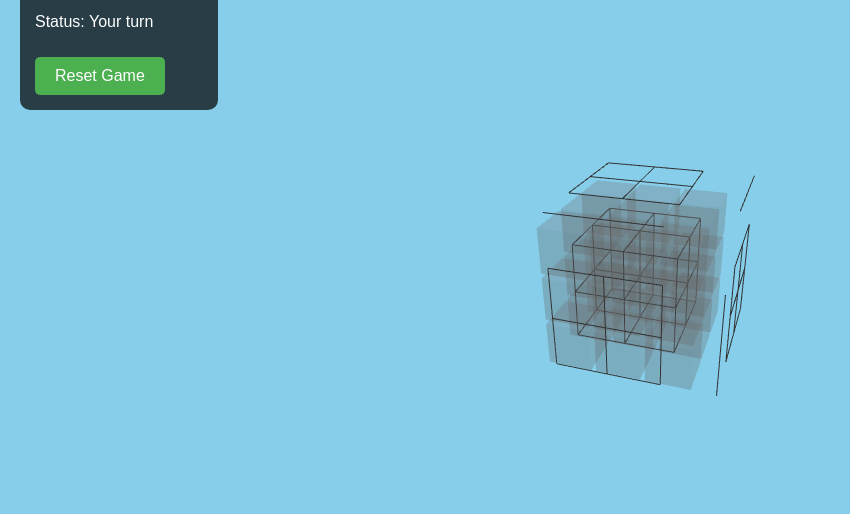
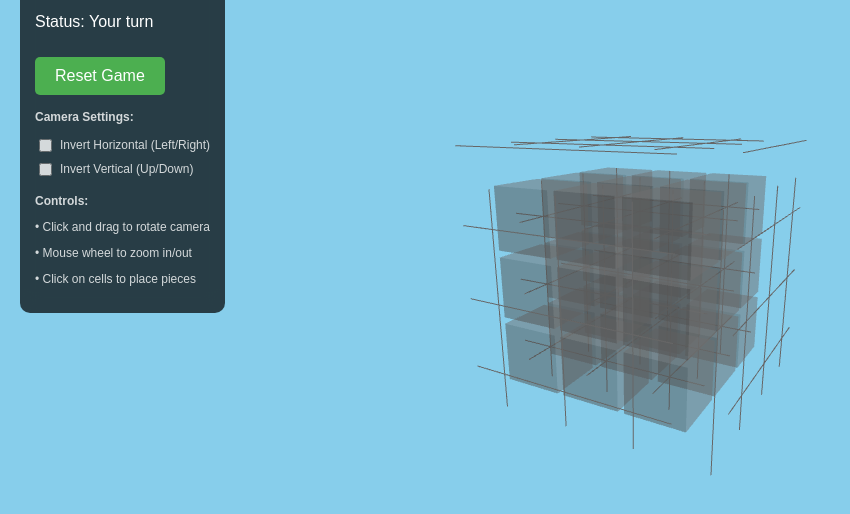
Before and after one commit to liukairen/3dtictactoe, a website built with Vite: page index.html in a window 1280 px wide. Shown: the part 124-638 px from the top of the page, without its empty margins (0-850 px from the left). Built offline with nearby package versions, Linux system fonts and the light colour scheme; animation ran at ten frames a second.

Commit message:
Add camera control features and inversion settings
- Introduced camera inversion options (horizontal and vertical) in the UI.
- Implemented event listeners to handle inversion settings and save them to localStorage.
- Enhanced camera control with mouse drag and zoom functionality.
- Updated grid line rendering for improved visual alignment.
- Removed automatic board rotation for manual camera control.

```diff
--- a/index.html
+++ b/index.html
@@ -56,6 +56,33 @@
         <p>Player: <span id="currentPlayer">X</span></p>
         <p>Status: <span id="gameStatus">Your turn</span></p>
         <button id="resetBtn">Reset Game</button>
+
+        <div style="margin-top: 15px; font-size: 12px; opacity: 0.8">
+          <p><strong>Camera Settings:</strong></p>
+          <label style="display: flex; align-items: center; margin: 5px 0">
+            <input
+              type="checkbox"
+              id="invertHorizontal"
+              style="margin-right: 8px"
+            />
+            Invert Horizontal (Left/Right)
+          </label>
+          <label style="display: flex; align-items: center; margin: 5px 0">
+            <input
+              type="checkbox"
+              id="invertVertical"
+              style="margin-right: 8px"
+            />
+            Invert Vertical (Up/Down)
+          </label>
+        </div>
+
+        <div style="margin-top: 15px; font-size: 12px; opacity: 0.8">
+          <p><strong>Controls:</strong></p>
+          <p>• Click and drag to rotate camera</p>
+          <p>• Mouse wheel to zoom in/out</p>
+          <p>• Click on cells to place pieces</p>
+        </div>
       </div>
     </div>
 
--- a/main.js
+++ b/main.js
@@ -13,3 +13,26 @@ window.addEventListener("resize", () => {
 document.getElementById("resetBtn").addEventListener("click", () => {
   game.reset();
 });
+
+// Handle inversion settings
+document.getElementById("invertHorizontal").addEventListener("change", (e) => {
+  game.setInvertHorizontal(e.target.checked);
+});
+
+document.getElementById("invertVertical").addEventListener("change", (e) => {
+  game.setInvertVertical(e.target.checked);
+});
+
+// Load initial settings into UI
+window.addEventListener("load", () => {
+  const savedInvertH = localStorage.getItem("3dtictactoe_invertHorizontal");
+  const savedInvertV = localStorage.getItem("3dtictactoe_invertVertical");
+
+  if (savedInvertH !== null) {
+    document.getElementById("invertHorizontal").checked =
+      savedInvertH === "true";
+  }
+  if (savedInvertV !== null) {
+    document.getElementById("invertVertical").checked = savedInvertV === "true";
+  }
+});
--- a/src/components/Board.js
+++ b/src/components/Board.js
@@ -57,7 +57,7 @@ export class Board {
     const material = new THREE.MeshLambertMaterial({
       color: 0xf0f0f0,
       transparent: true,
-      opacity: 0.3,
+      opacity: 0.5,
     });
 
     const mesh = new THREE.Mesh(geometry, material);
@@ -77,22 +77,44 @@ export class Board {
   }
 
   createGridLines(group) {
-    const material = new THREE.LineBasicMaterial({ color: 0x333333 });
+    const material = new THREE.LineBasicMaterial({
+      color: 0x666666,
+      linewidth: 2,
+    });
     const offset = (this.gridSize - 1) / 2;
+    const halfCell = this.cellSize / 2;
 
-    // Create lines for each dimension
-    for (let i = 0; i <= this.gridSize; i++) {
-      // X-axis lines
+    // Create grid lines that align with cell boundaries
+    // X-axis lines (vertical lines)
+    for (let x = 0; x <= this.gridSize; x++) {
+      for (let y = 0; y <= this.gridSize; y++) {
+        const geometry = new THREE.BufferGeometry().setFromPoints([
+          new THREE.Vector3(
+            (x - offset) * this.cellSize,
+            (y - offset) * this.cellSize,
+            -offset * this.cellSize - halfCell
+          ),
+          new THREE.Vector3(
+            (x - offset) * this.cellSize,
+            (y - offset) * this.cellSize,
+            offset * this.cellSize + halfCell
+          ),
+        ]);
+        group.add(new THREE.Line(geometry, material));
+      }
+    }
+
+    // Y-axis lines (horizontal lines)
     for (let y = 0; y <= this.gridSize; y++) {
       for (let z = 0; z <= this.gridSize; z++) {
         const geometry = new THREE.BufferGeometry().setFromPoints([
           new THREE.Vector3(
-              -offset * this.cellSize,
+            -offset * this.cellSize - halfCell,
             (y - offset) * this.cellSize,
             (z - offset) * this.cellSize
           ),
           new THREE.Vector3(
-              offset * this.cellSize,
+            offset * this.cellSize + halfCell,
             (y - offset) * this.cellSize,
             (z - offset) * this.cellSize
           ),
@@ -101,42 +123,22 @@ export class Board {
       }
     }
 
-      // Y-axis lines
+    // Z-axis lines (depth lines)
     for (let x = 0; x <= this.gridSize; x++) {
       for (let z = 0; z <= this.gridSize; z++) {
         const geometry = new THREE.BufferGeometry().setFromPoints([
           new THREE.Vector3(
             (x - offset) * this.cellSize,
-              -offset * this.cellSize,
+            -offset * this.cellSize - halfCell,
             (z - offset) * this.cellSize
           ),
           new THREE.Vector3(
             (x - offset) * this.cellSize,
-              offset * this.cellSize,
+            offset * this.cellSize + halfCell,
             (z - offset) * this.cellSize
           ),
         ]);
         group.add(new THREE.Line(geometry, material));
-        }
-      }
-
-      // Z-axis lines
-      for (let x = 0; x <= this.gridSize; x++) {
-        for (let y = 0; y <= this.gridSize; y++) {
-          const geometry = new THREE.BufferGeometry().setFromPoints([
-            new THREE.Vector3(
-              (x - offset) * this.cellSize,
-              (y - offset) * this.cellSize,
-              -offset * this.cellSize
-            ),
-            new THREE.Vector3(
-              (x - offset) * this.cellSize,
-              (y - offset) * this.cellSize,
-              offset * this.cellSize
-            ),
-          ]);
-          group.add(new THREE.Line(geometry, material));
-        }
       }
     }
   }
@@ -336,9 +338,6 @@ export class Board {
       }
     });
 
-    // Rotate the entire board slowly
-    if (this.boardGroup) {
-      this.boardGroup.rotation.y += 0.005;
+    // Removed automatic rotation - camera will be controlled manually
   }
 }
-}
--- a/src/components/Game.js
+++ b/src/components/Game.js
@@ -18,8 +18,56 @@ export class Game {
     this.board = new Board();
     this.player = new Player();
 
+    // Camera control variables
+    this.mouseDown = false;
+    this.mouseX = 0;
+    this.mouseY = 0;
+    this.cameraDistance = 8;
+    this.cameraAngleX = 0.3;
+    this.cameraAngleY = 0.5;
+
+    // Inversion settings
+    this.invertHorizontal = false;
+    this.invertVertical = false;
+
+    this.loadSettings();
     this.init();
     this.animate();
+  }
+
+  loadSettings() {
+    // Load inversion settings from localStorage
+    const savedInvertH = localStorage.getItem("3dtictactoe_invertHorizontal");
+    const savedInvertV = localStorage.getItem("3dtictactoe_invertVertical");
+
+    if (savedInvertH !== null) {
+      this.invertHorizontal = savedInvertH === "true";
+    }
+    if (savedInvertV !== null) {
+      this.invertVertical = savedInvertV === "true";
+    }
+  }
+
+  saveSettings() {
+    // Save inversion settings to localStorage
+    localStorage.setItem(
+      "3dtictactoe_invertHorizontal",
+      this.invertHorizontal.toString()
+    );
+    localStorage.setItem(
+      "3dtictactoe_invertVertical",
+      this.invertVertical.toString()
+    );
+  }
+
+  setInvertHorizontal(invert) {
+    this.invertHorizontal = invert;
+    this.saveSettings();
+  }
+
+  setInvertVertical(invert) {
+    this.invertVertical = invert;
+    this.saveSettings();
   }
 
   init() {
@@ -31,8 +79,10 @@ export class Game {
     document.body.appendChild(this.renderer.domElement);
 
     // Setup camera
-    this.camera.position.set(5, 5, 8);
-    this.camera.lookAt(0, 0, 0);
+    this.updateCameraPosition();
+
+    // Setup camera controls
+    this.setupCameraControls();
 
     // Add lighting
     const ambientLight = new THREE.AmbientLight(0x404040, 0.6);
@@ -52,11 +102,79 @@ export class Game {
     this.updateUI();
   }
 
+  setupCameraControls() {
+    const canvas = this.renderer.domElement;
+
+    // Mouse down
+    canvas.addEventListener("mousedown", (event) => {
+      this.mouseDown = true;
+      this.mouseX = event.clientX;
+      this.mouseY = event.clientY;
+      canvas.style.cursor = "grabbing";
+    });
+
+    // Mouse up
+    canvas.addEventListener("mouseup", () => {
+      this.mouseDown = false;
+      canvas.style.cursor = "pointer";
+    });
+
+    // Mouse move
+    canvas.addEventListener("mousemove", (event) => {
+      if (!this.mouseDown) return;
+
+      const deltaX = event.clientX - this.mouseX;
+      const deltaY = event.clientY - this.mouseY;
+
+      // Apply inversion settings
+      const horizontalDelta = this.invertHorizontal ? -deltaX : deltaX;
+      const verticalDelta = this.invertVertical ? -deltaY : deltaY;
+
+      this.cameraAngleY += horizontalDelta * 0.01;
+      this.cameraAngleX += verticalDelta * 0.01;
+
+      // Limit vertical rotation
+      this.cameraAngleX = Math.max(
+        -Math.PI / 2,
+        Math.min(Math.PI / 2, this.cameraAngleX)
+      );
+
+      this.mouseX = event.clientX;
+      this.mouseY = event.clientY;
+
+      this.updateCameraPosition();
+    });
+
+    // Mouse wheel for zoom
+    canvas.addEventListener("wheel", (event) => {
+      event.preventDefault();
+      this.cameraDistance += event.deltaY * 0.01;
+      this.cameraDistance = Math.max(3, Math.min(15, this.cameraDistance));
+      this.updateCameraPosition();
+    });
+  }
+
+  updateCameraPosition() {
+    const x =
+      Math.sin(this.cameraAngleY) *
+      Math.cos(this.cameraAngleX) *
+      this.cameraDistance;
+    const y = Math.sin(this.cameraAngleX) * this.cameraDistance;
+    const z =
+      Math.cos(this.cameraAngleY) *
+      Math.cos(this.cameraAngleX) *
+      this.cameraDistance;
+
+    this.camera.position.set(x, y, z);
+    this.camera.lookAt(0, 0, 0);
+  }
+
   setupClickDetection() {
     const raycaster = new THREE.Raycaster();
     const mouse = new THREE.Vector2();
 
     this.renderer.domElement.addEventListener("click", (event) => {
+      // Only handle clicks if mouse wasn't dragged (camera control)
       if (this.gameStatus !== "playing") return;
 
       // Calculate mouse position in normalized device coordinates
```
Lines whose indentation alone changed are shown as unchanged.
